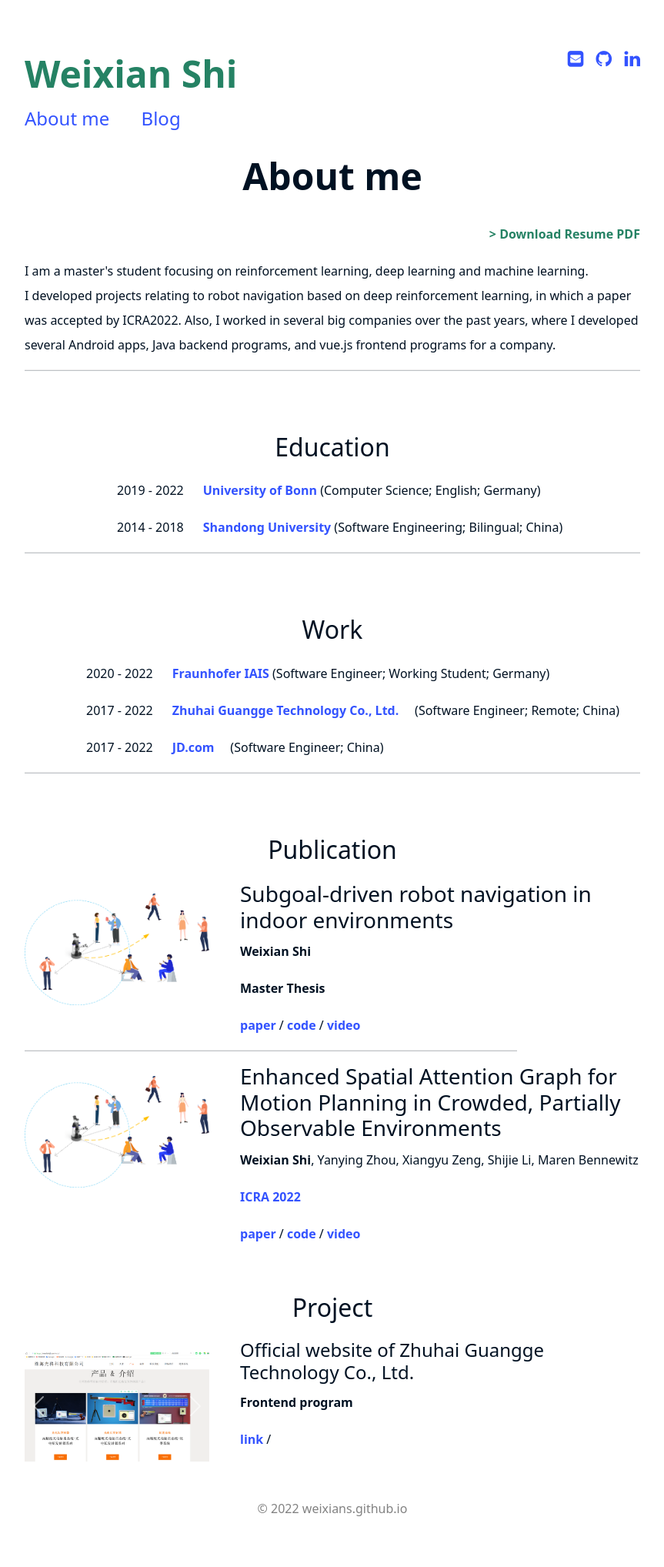
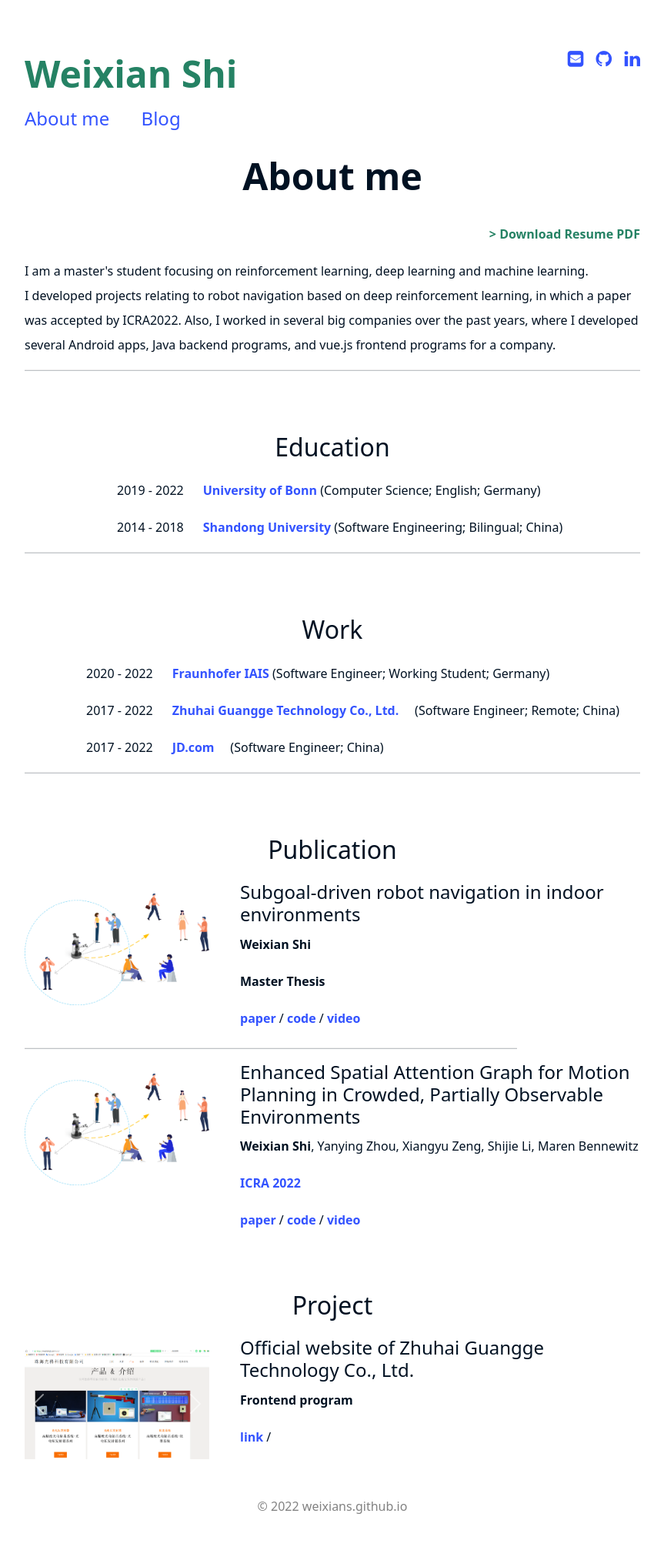
Before and after one commit to weixians/weixians.github.io, a Jekyll site: the page built from about_me.html, in a window 1280 px wide. Shown: the whole page at 77% size, without its empty margins (208-1071 px from the left). Built offline with Jekyll 4.4.1, drawn with Linux system fonts in a browser that asks for light colours.

Commit message:
change content

```diff
--- a/about_me.html
+++ b/about_me.html
@@ -83,7 +83,7 @@
             <img src="/assets/img/paper_esa.png" alt="">
         </div>
         <div style="width:65%; height:auto; float:left; display:inline; margin-left: 5%">
-            <h3 style="text-align: left">Subgoal-driven robot navigation in indoor environments</h3>
+            <h4 style="text-align: left">Subgoal-driven robot navigation in indoor environments</h4>
             <p style="text-align: left"><b>Weixian Shi</b></p>
             <p><b>Master Thesis</b></p>
             <p>
@@ -100,9 +100,9 @@
             <img src="/assets/img/paper_esa.png" alt="">
         </div>
         <div style="width:65%; height:auto; float:left; display:inline; margin-left: 5%">
-            <h3 style="text-align: left">
+            <h4 style="text-align: left">
                 Enhanced Spatial Attention Graph for Motion Planning in Crowded, Partially Observable Environments
-            </h3>
+            </h4>
             <p style="text-align: left"><b>Weixian Shi</b>, Yanying Zhou, Xiangyu Zeng, Shijie Li, Maren Bennewitz </p>
             <p><a href="https://ieeexplore.ieee.org/abstract/document/9812322" target="_blank"><b>ICRA 2022</b></a></p>
             <p>
```
